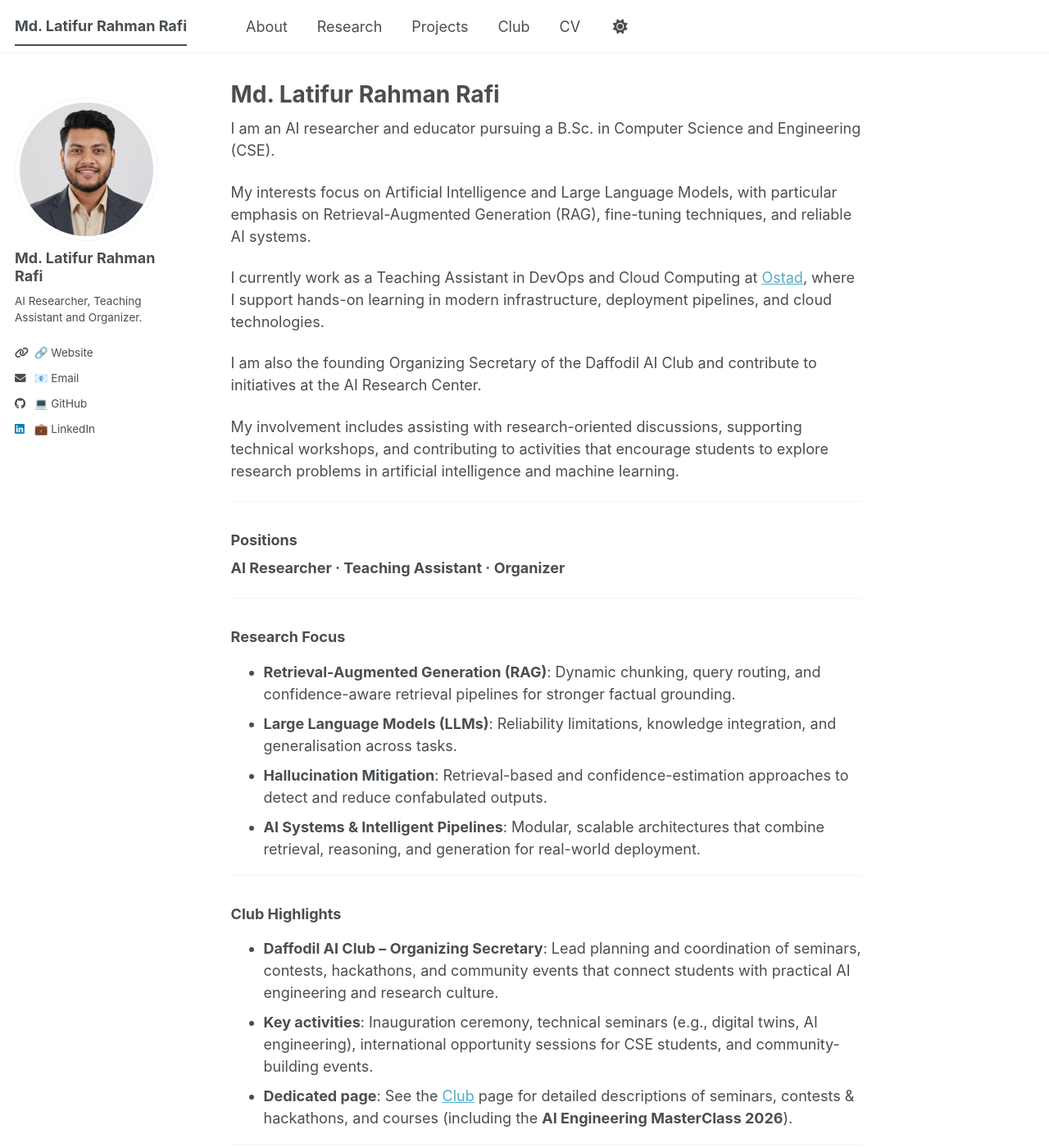
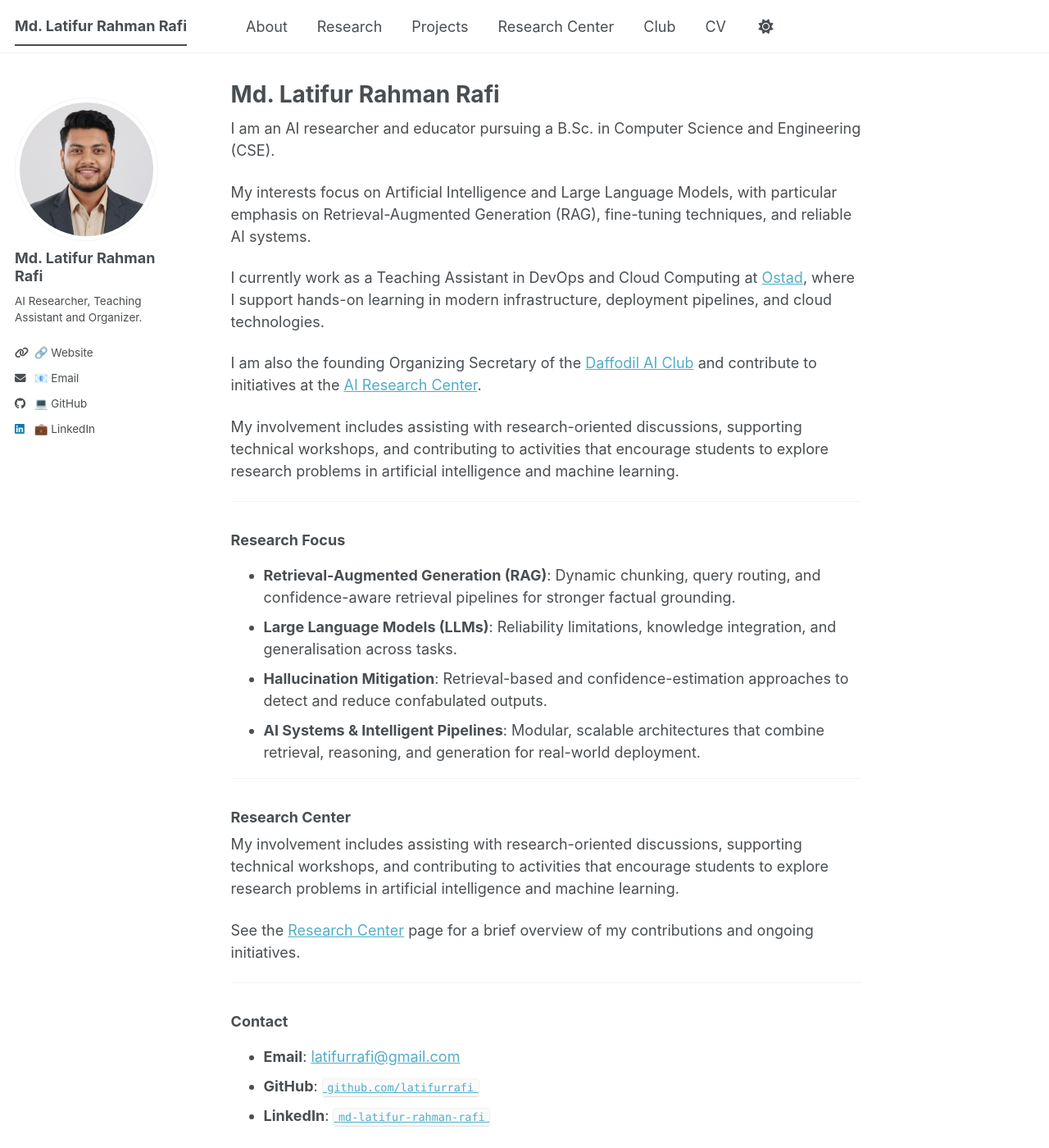
Before and after one commit to latifurrafi/latifurrafi.github.io, a Jekyll site: the page built from index.md, in a window 1280 px wide and 1400 px high. Shown: the whole window at 82% size. Built offline with Jekyll 4.4.1, drawn with Linux system fonts in a browser that asks for light colours; a script bundle is joined from its source files by our own code; library files that are not in the unit come from our copies.

Commit message:
fixed by cursor_v11

```diff
--- a/_data/navigation.yml
+++ b/_data/navigation.yml
@@ -18,6 +18,9 @@ main:
   - title: "Projects"
     url: /projects/
 
+  - title: "Research Center"
+    url: /research-center/
+
   - title: "Club"
     url: /club/
 
--- a/index.md
+++ b/index.md
@@ -12,15 +12,9 @@ My interests focus on Artificial Intelligence and Large Language Models, with pa
 
 I currently work as a Teaching Assistant in DevOps and Cloud Computing at [Ostad](https://ostad.app/instructor/204088), where I support hands-on learning in modern infrastructure, deployment pipelines, and cloud technologies.
 
-I am also the founding Organizing Secretary of the Daffodil AI Club and contribute to initiatives at the AI Research Center.
+I am also the founding Organizing Secretary of the [Daffodil AI Club](/club/) and contribute to initiatives at the [AI Research Center](/research-center/).
 
 My involvement includes assisting with research-oriented discussions, supporting technical workshops, and contributing to activities that encourage students to explore research problems in artificial intelligence and machine learning.
-
----
-
-### Positions
-
-**AI Researcher · Teaching Assistant · Organizer**
 
 ---
 
@@ -33,11 +27,11 @@ My involvement includes assisting with research-oriented discussions, supporting
 
 ---
 
-### Club Highlights
+### Research Center
 
-- **Daffodil AI Club – Organizing Secretary**: Lead planning and coordination of seminars, contests, hackathons, and community events that connect students with practical AI engineering and research culture.
-- **Key activities**: Inauguration ceremony, technical seminars (e.g., digital twins, AI engineering), international opportunity sessions for CSE students, and community-building events.
-- **Dedicated page**: See the [Club](/club/) page for detailed descriptions of seminars, contests & hackathons, and courses (including the **AI Engineering MasterClass 2026**).
+My involvement includes assisting with research-oriented discussions, supporting technical workshops, and contributing to activities that encourage students to explore research problems in artificial intelligence and machine learning.
+
+See the [Research Center](/research-center/) page for a brief overview of my contributions and ongoing initiatives.
 
 ---
 
```
Also changed, not shown: research-center.md (added, +12 -0 lines).
